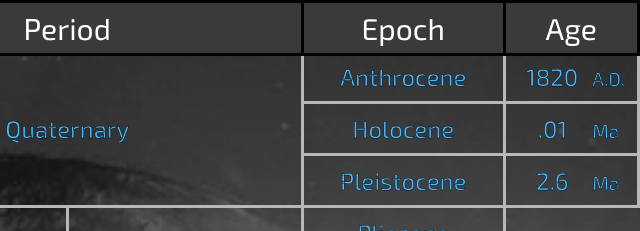
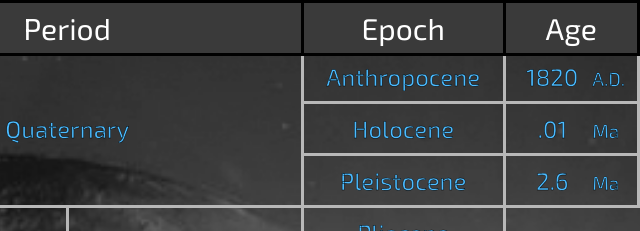
Before and after one commit to morganporritt/Interactive-Geologic-Time-Scale, a plain HTML site: page index.html in a window 1280 px wide. Shown: the top 231 px of the page, 640-1280 px from the left. Drawn offline with nearby package versions, Linux system fonts and the light colour scheme.

Commit message:
spelling change

```diff
--- a/index.html
+++ b/index.html
@@ -29,7 +29,7 @@
         <td rowspan="3"  colspan="2" class="eon blank"                  ></td>
         <td rowspan="3"              class="era blank"                  ></td>
         <td rowspan="3"  colspan="2" class="period vertical_align"><input disabled type="text" class="periodR" name="Quaternary" value="Quaternary"></td>
-        <td                          class="epoch"                ><input disabled type="text" class="epochR" name="Anthrocene" value="Anthrocene"></td>
+        <td                          class="epoch"                ><input disabled type="text" class="epochR" name="Anthropocene" value="Anthropocene"></td>
         <td                          class="age"                  ><input disabled type="number" class="ageR" name="1820" value="1820"><span id="age_label">A.D.</span></td>
       </tr>
       <tr>
```
